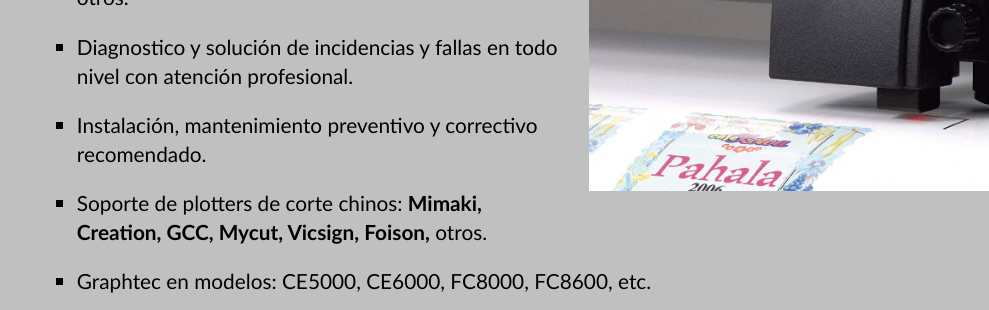
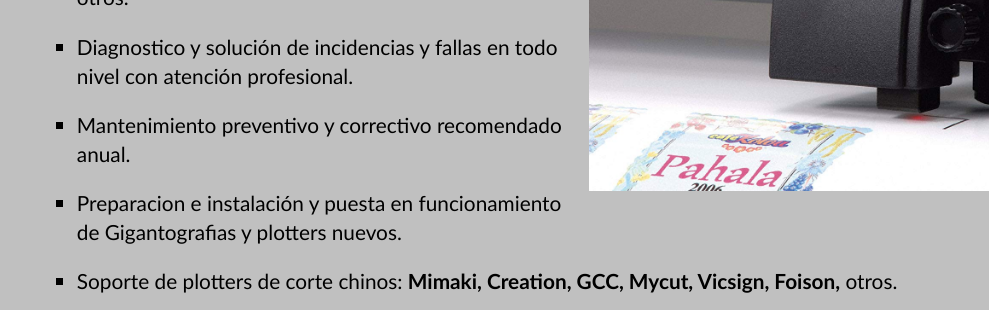
Before and after one commit to prinser/prinser.github.io, a plain HTML site: page index.html in a window 1280 px wide. Shown: the part 389-699 px from the top of the page, 0-989 px from the left. Drawn offline with Linux system fonts and the light colour scheme.

Commit message:
adding a line to the list

```diff
--- a/index.html
+++ b/index.html
@@ -26,7 +26,8 @@
             <li>Soporte especializado en plotter de corte <b>Graphtec</b> en series CE y FC</li>
             <li>Soporte de impresoras de Gigantografias (Gran formato Gigantograficas) <b>Challenger, Infiniti, SID, Wit-Color, Galaxy, Phaeton, Refretonic, TitanJet,</b> otros.</li>
             <li>Diagnostico y solución de incidencias y fallas en todo nivel con atención profesional.</li>
-            <li>Instalación, mantenimiento preventivo y correctivo recomendado.</li>
+            <li>Mantenimiento preventivo y correctivo recomendado anual.</li>
+            <li>Preparacion e instalación y puesta en funcionamiento de Gigantografias y plotters nuevos.</li>
             <li>Soporte de plotters de corte chinos: <b>Mimaki, Creation, GCC, Mycut, Vicsign, Foison,</b> otros.</li>
             <li>Graphtec en modelos: CE5000, CE6000, FC8000, FC8600, etc.</li>
             <li>Calibracion de cabezales de impresion: <b>Epson DX, Seiko SPT, Xaar, Spectra Polaris, Konica Minolta KM.</b></li>
```
